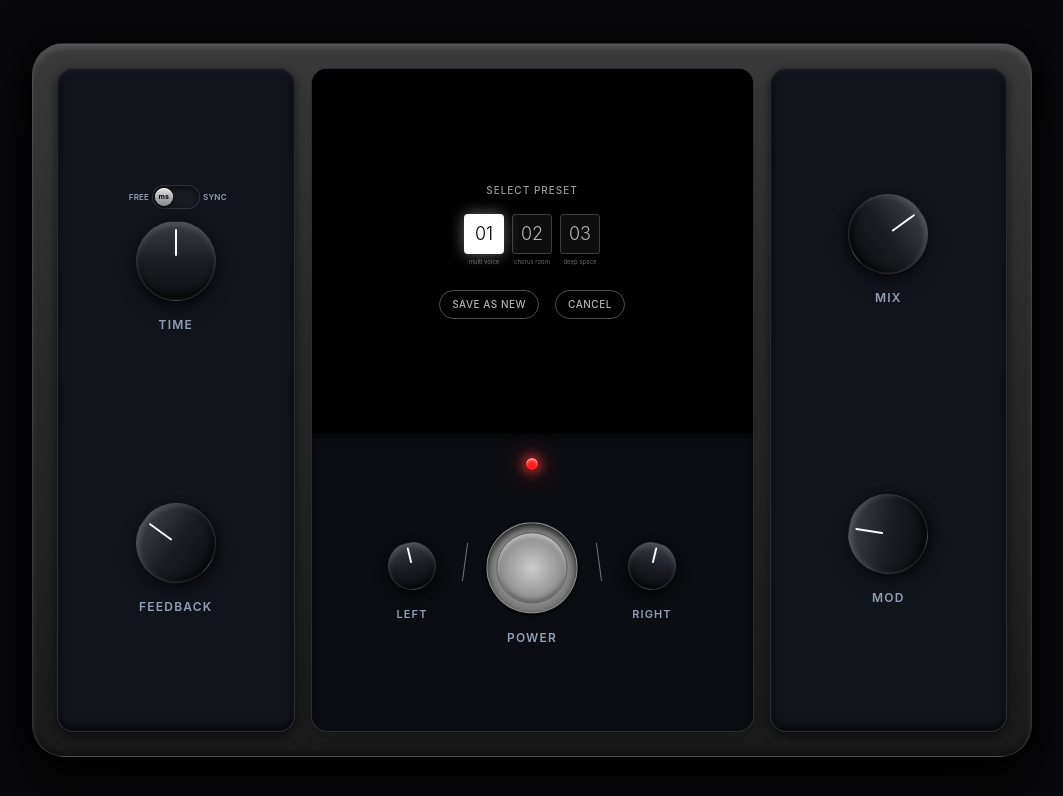
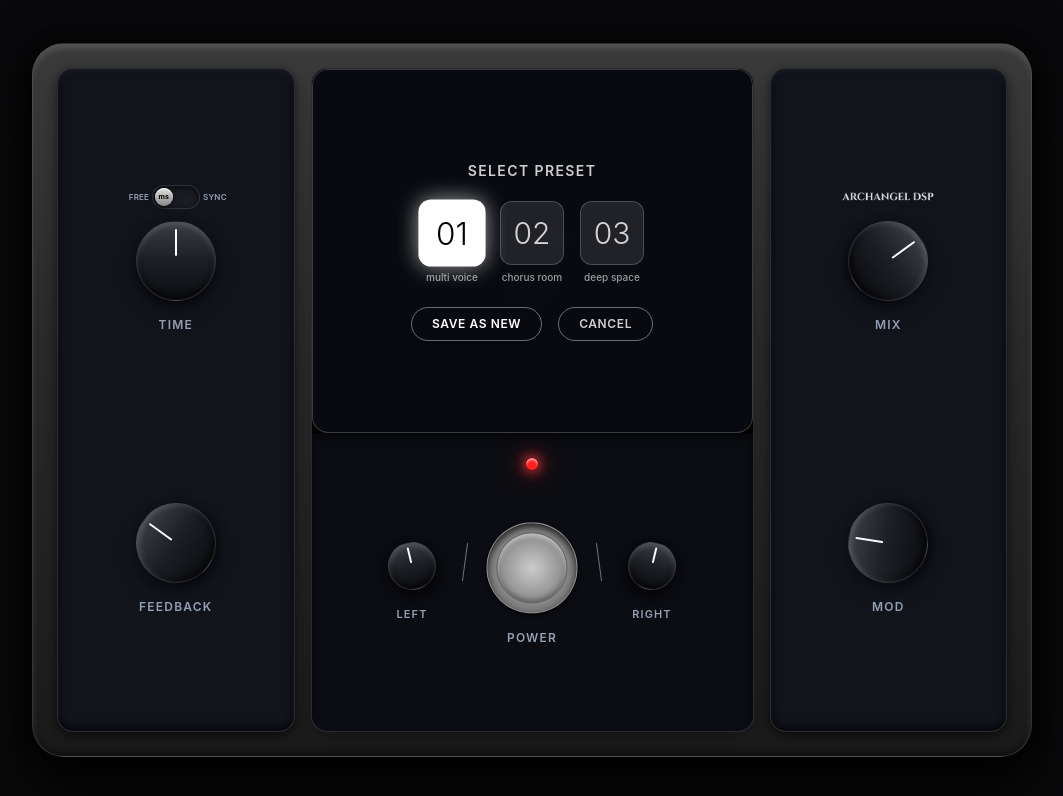
Before and after one commit to jfachriz/ArcadiaVoices, a React (Vite) app: page / in a window 1280 px wide. Both pictures are taken after a click on the element "01". Shown: the top 796 px of the page, without its empty margins (108-1171 px from the left). Built offline with nearby package versions, Linux system fonts and the light colour scheme.

Commit message:
Enlarge preset overlay, add logo.png, text.png, and match panel rounding

```diff
--- a/src/app/components/pedal/CenterPanel.tsx
+++ b/src/app/components/pedal/CenterPanel.tsx
@@ -36,7 +36,7 @@ export default function CenterPanel({
   onPitchLChange, onPitchRChange
 }: CenterPanelProps) {
   return (
-    <div className="flex-1 flex flex-col gap-0 rounded-[16px] overflow-hidden bg-[#12141c] border border-white/10 shadow-lg">
+    <div className="flex-1 flex flex-col gap-0 rounded-[16px] overflow-hidden bg-[#12141c] border border-white/10 shadow-lg relative">
       <OLEDScreen
         powerOn={powerOn}
         activeKnob={activeKnob}
--- a/src/app/components/pedal/OLEDScreen.tsx
+++ b/src/app/components/pedal/OLEDScreen.tsx
@@ -1,6 +1,7 @@
 import { motion, AnimatePresence } from 'motion/react';
 import { useState } from 'react';
 import { NOTE_DIVISIONS, timeToMs, knobToSemitone, type SavedPreset, type KnobValues } from './types';
+import logoImg from '../../../assets/logo.png';
 
 interface OLEDScreenProps {
   powerOn: boolean;
@@ -29,7 +30,7 @@ export default function OLEDScreen({
   onRenamePreset, onDeletePreset
 }: OLEDScreenProps) {
   return (
-    <div className="h-[55%] text-white flex flex-col items-center justify-center relative shadow-[inset_0_-10px_20px_rgba(0,0,0,0.5)] bg-[#000000] overflow-hidden">
+    <div className="h-[55%] text-white flex flex-col items-center justify-center relative shadow-[inset_0_-10px_20px_rgba(0,0,0,0.5)] bg-[#000000] overflow-hidden rounded-t-[16px]">
       <AnimatePresence>
         {powerOn && (
           <motion.div
@@ -44,24 +45,8 @@ export default function OLEDScreen({
             transition={{ type: "spring", stiffness: 300, damping: 20 }}
             className="w-full h-full flex flex-col items-center justify-center relative"
           >
-            {isPresetMenuOpen ? (
-              <PresetMenuOverlay
-                presets={savedPresets}
-                activeId={activePresetId}
-                onLoad={onLoadPreset}
-                onSave={onSaveCurrentPreset}
-                onCancel={onCancelPresetMenu}
-                onRename={onRenamePreset}
-                onDelete={onDeletePreset}
-              />
-            ) : (
-              <>
-                {/* Logo icon */}
-                <div className="absolute top-6 flex space-x-[2px] items-center justify-center w-8 h-8 border border-white/20 rounded-md">
-                  <div className="w-[3px] h-[10px] bg-white rounded-sm"></div>
-                  <div className="w-[3px] h-[14px] bg-white rounded-sm"></div>
-                  <div className="w-[3px] h-[10px] bg-white rounded-sm"></div>
-                </div>
+            {/* Logo image */}
+            <img src={logoImg} alt="Logo" className="absolute top-3 h-8 object-contain filter brightness-110 opacity-90" />
 
             {/* Title area — shows knob value or preset name */}
             <AnimatePresence mode="wait">
@@ -105,9 +90,22 @@ export default function OLEDScreen({
 
             {/* Right pitch indicator */}
             <PitchIndicator side="right" value={pitchRValue} />
-              </>
+          </motion.div>
         )}
-          </motion.div>
+      </AnimatePresence>
+
+      {/* Preset Menu Modal — rendered directly over the entire panel when open */}
+      <AnimatePresence>
+        {isPresetMenuOpen && (
+          <PresetMenuOverlay
+            presets={savedPresets}
+            activeId={activePresetId}
+            onLoad={onLoadPreset}
+            onSave={onSaveCurrentPreset}
+            onCancel={onCancelPresetMenu}
+            onRename={onRenamePreset}
+            onDelete={onDeletePreset}
+          />
         )}
       </AnimatePresence>
     </div>
@@ -136,7 +134,7 @@ function PitchIndicator({ side, value }: { side: 'left' | 'right'; value: number
   );
 }
 
-function PresetMenuOverlay({
+export function PresetMenuOverlay({
   presets, activeId, onLoad, onSave, onCancel, onRename, onDelete
 }: {
   presets: SavedPreset[];
@@ -163,9 +161,14 @@ function PresetMenuOverlay({
   };
 
   return (
-    <div className="absolute inset-0 z-50 bg-black/95 flex flex-col items-center justify-center p-4">
-      <h3 className="text-white/60 text-[10px] mb-4 tracking-widest uppercase">Select Preset</h3>
-      <div className="flex flex-wrap justify-center gap-2 mb-6 max-w-[85%]">
+    <motion.div
+      initial={{ opacity: 0, scale: 0.96 }}
+      animate={{ opacity: 1, scale: 1 }}
+      exit={{ opacity: 0, scale: 0.96 }}
+      className="absolute inset-0 z-50 bg-[#090b10]/95 backdrop-blur-md flex flex-col items-center justify-center p-6 rounded-[16px] border border-white/20 shadow-2xl"
+    >
+      <h3 className="text-white/80 text-sm mb-5 tracking-widest uppercase font-semibold">Select Preset</h3>
+      <div className="flex flex-wrap justify-center gap-4 mb-6 max-w-[90%]">
         {presets.map(p => (
           <div key={p.id} className="relative group flex flex-col items-center">
             {renamingId === p.id ? (
@@ -175,35 +178,35 @@ function PresetMenuOverlay({
                 onChange={e => setRenameInput(e.target.value)}
                 onKeyDown={e => { if (e.key === 'Enter') commitRename(); if (e.key === 'Escape') setRenamingId(null); }}
                 onBlur={commitRename}
-                className="w-24 px-2 py-1 text-xs rounded bg-white/10 text-white border border-white/30 outline-none text-center"
+                className="w-28 px-2 py-1.5 text-xs rounded-lg bg-white/10 text-white border border-white/40 outline-none text-center"
               />
             ) : (
               <>
                 <button
                   onClick={() => onLoad(p)}
-                  className={`w-10 h-10 rounded flex flex-col items-center justify-center text-lg font-light transition-all ${
+                  className={`w-14 h-14 sm:w-16 sm:h-16 rounded-xl flex flex-col items-center justify-center text-2xl sm:text-3xl font-light transition-all ${
                     activeId === p.id
-                      ? 'bg-white text-black shadow-[0_0_15px_rgba(255,255,255,0.4)]'
-                      : 'bg-white/5 text-white/70 border border-white/20 hover:bg-white/20'
+                      ? 'bg-white text-black shadow-[0_0_20px_rgba(255,255,255,0.6)] scale-105'
+                      : 'bg-white/10 text-white/80 border border-white/20 hover:bg-white/25'
                   }`}
                 >
                   {p.id.toString().padStart(2, '0')}
                 </button>
                 {/* Hover actions: rename + delete */}
-                <div className="absolute -top-3 hidden group-hover:flex gap-1">
+                <div className="absolute -top-2 hidden group-hover:flex gap-1.5 z-10">
                   <button
                     onClick={() => startRename(p)}
-                    className="w-4 h-4 rounded-full bg-white/20 text-white/80 text-[7px] flex items-center justify-center hover:bg-white/40 transition-colors"
+                    className="w-5 h-5 rounded-full bg-white/30 text-white text-[9px] flex items-center justify-center hover:bg-white/50 transition-colors shadow"
                     title="Rename"
                   >✎</button>
                   <button
                     onClick={() => onDelete(p.id)}
-                    className="w-4 h-4 rounded-full bg-white/20 text-white/80 text-[7px] flex items-center justify-center hover:bg-red-400/60 hover:text-white transition-colors"
+                    className="w-5 h-5 rounded-full bg-white/30 text-white text-[9px] flex items-center justify-center hover:bg-red-500 hover:text-white transition-colors shadow"
                     title="Delete"
                     style={{ display: presets.length <= 1 ? 'none' : undefined }}
                   >✕</button>
                 </div>
-                <span className="text-[6px] text-white/40 mt-1 truncate max-w-16 text-center leading-tight">{p.name}</span>
+                <span className="text-[10px] text-white/60 mt-1.5 truncate max-w-20 text-center leading-tight font-medium">{p.name}</span>
               </>
             )}
           </div>
@@ -212,17 +215,17 @@ function PresetMenuOverlay({
       <div className="flex gap-4">
         <button
           onClick={onSave}
-          className="text-[10px] tracking-wider uppercase border border-white/30 px-3 py-1.5 rounded-full text-white/70 hover:bg-white hover:text-black transition-colors"
+          className="text-xs tracking-wider uppercase border border-white/40 px-5 py-2 rounded-full text-white hover:bg-white hover:text-black font-semibold transition-all shadow-md"
         >
           Save as New
         </button>
         <button
           onClick={onCancel}
-          className="text-[10px] tracking-wider uppercase border border-white/30 px-3 py-1.5 rounded-full text-white/70 hover:bg-white hover:text-black transition-colors"
+          className="text-xs tracking-wider uppercase border border-white/40 px-5 py-2 rounded-full text-white/80 hover:bg-white/20 font-semibold transition-all"
         >
           Cancel
         </button>
       </div>
-    </div>
+    </motion.div>
   );
 }
--- a/src/app/components/pedal/RightPanel.tsx
+++ b/src/app/components/pedal/RightPanel.tsx
@@ -1,5 +1,6 @@
 import Knob from './Knob';
 import Panel from './Panel';
+import textImg from '../../../assets/text.png';
 
 interface RightPanelProps {
   mixValue: number;
@@ -11,7 +12,10 @@ interface RightPanelProps {
 export default function RightPanel({ mixValue, onMixChange, modValue, onModChange }: RightPanelProps) {
   return (
     <Panel className="w-1/4 flex flex-col items-center justify-around py-8">
-      <Knob type="white" label="mix" value={mixValue} onChange={onMixChange} />
+      <div className="flex flex-col items-center gap-2">
+        <img src={textImg} alt="Branding Text" className="h-6 object-contain filter brightness-110 opacity-90 mb-1" />
+        <Knob type="white" label="mix" value={mixValue} onChange={onMixChange} />
+      </div>
       <Knob type="black" label="mod" value={modValue} onChange={onModChange} />
     </Panel>
   );
```
Also changed, not shown: src/assets/logo.png (added), src/assets/text.png (added). Lines whose indentation alone changed are shown as unchanged.
